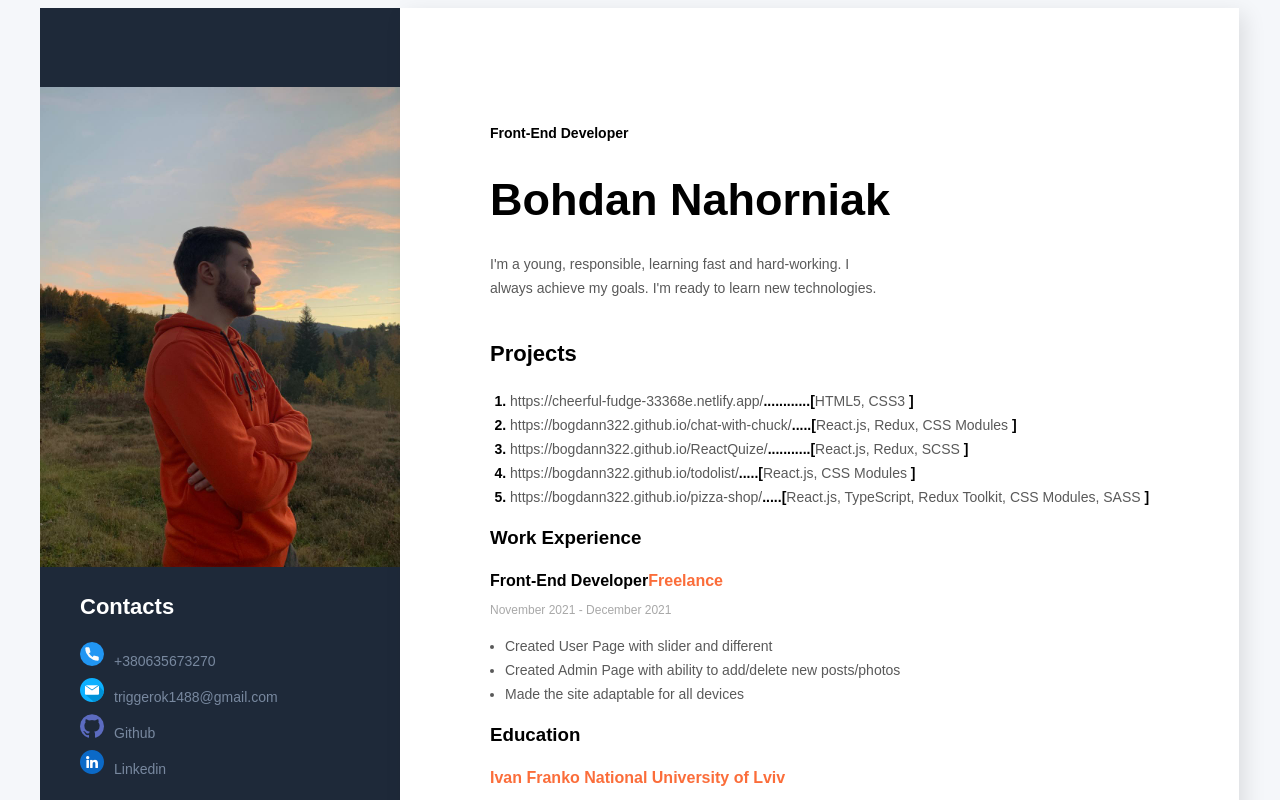
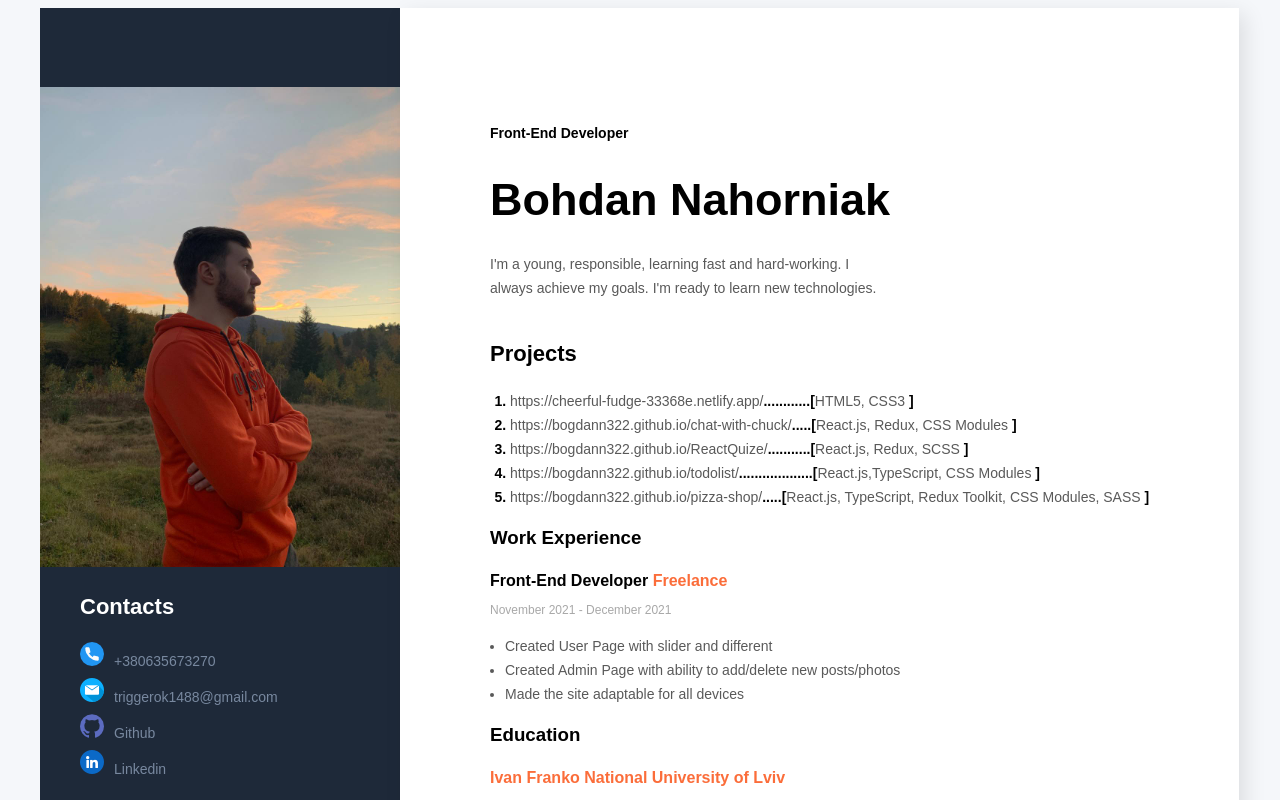
Before and after one commit to bogdann322/portfolio, a React (Create React App) app: page / in a window 1280 px wide. Shown: the top 800 px of the page. Built offline with nearby package versions, Linux system fonts and the light colour scheme.

Commit message:
fixed todolist

```diff
--- a/src/Components/Main/Main.jsx
+++ b/src/Components/Main/Main.jsx
@@ -73,8 +73,8 @@ const Main = () => {
 								https://bogdann322.github.io/todolist/
 							</span>
 						</a>
-						.....[
-						<span className={styles.projectsText}>React.js, CSS Modules</span> ]
+						...................[
+						<span className={styles.projectsText}>React.js,TypeScript, CSS Modules</span> ]
 					</li>
 					<li className={styles.projectsItems}>
 						<a
@@ -98,7 +98,7 @@ const Main = () => {
 				<div>
 					<h4 className={styles.workPosition}>
 						Front-End Developer
-						<span className={styles.organization}>Freelance</span>
+						<span className={styles.organization}> Freelance</span>
 					</h4>
 					<p className={styles.period}>November 2021 - December 2021</p>
 					<ul className={styles.workList}>
```
